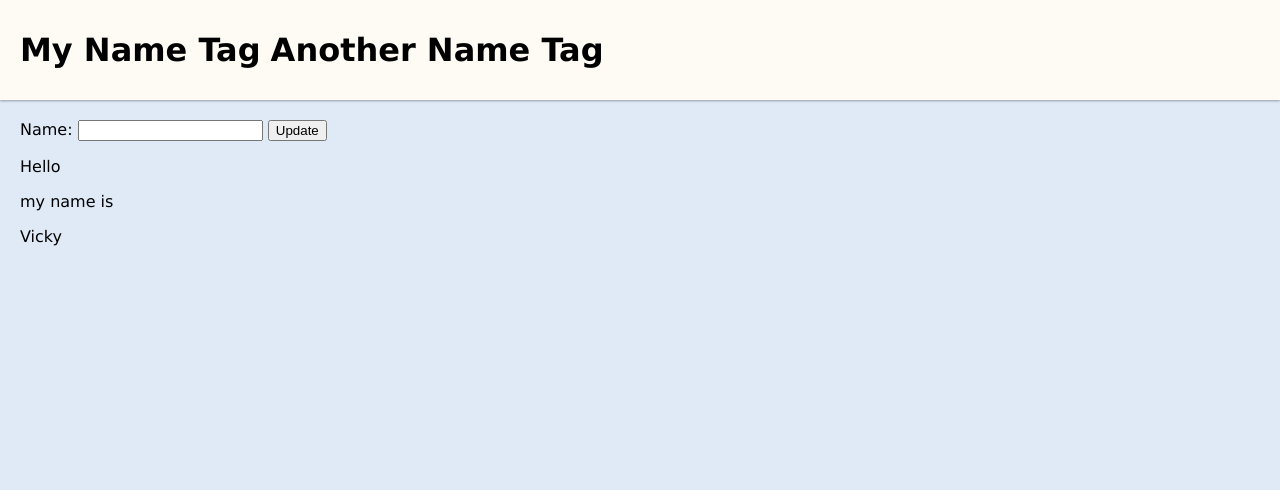
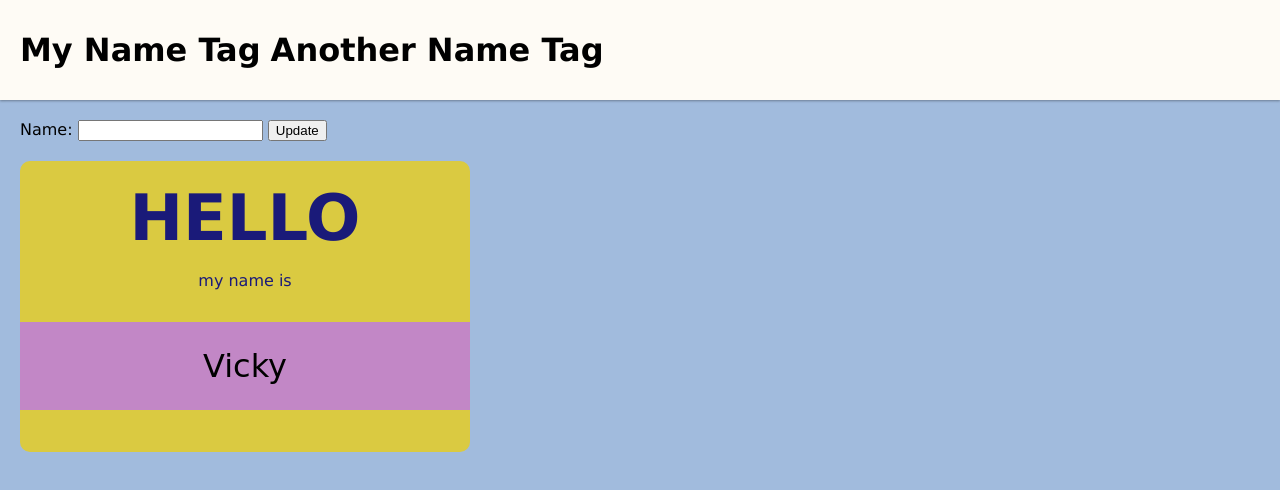
Before and after one commit to vaulogia/name-tag, a plain HTML site: page index.html in a window 1280 px wide. Drawn offline with Linux system fonts and the light colour scheme.

Commit message:
the name tag updates based on the name input

```diff
--- a/app.js
+++ b/app.js
@@ -18,3 +18,24 @@ function sayHello(name) {
 
 sayHello('Justin');
 sayHello('Natasha');
+
+//make a variable that contains a reference to the html element
+const nameElement = document.getElementById('name');
+//change the text content of that html element
+nameElement.textContent = 'Vicky';
+
+//make a variable that references the update button
+//listen for a click on that button
+const updateBtn = document.getElementById('update');
+
+updateBtn.addEventListener('click', ()=> {
+    console.log('i am clicking on the button!!');
+    //make a variable that references the INPUT value
+    const nameInput = document.getElementById('input');
+    //make a variable that contains a reference to
+    //the name html element
+    const nameElem = document.getElementById('name');
+    //change the text content of the name html element to the value
+    //of the input
+    nameElem.textContent = nameInput.value;
+});
--- a/index.html
+++ b/index.html
@@ -24,14 +24,14 @@
 
     <main>
         <section>
-            Name: <input>
-            <button>Update</button>
+            Name: <input id="input" />
+            <button id="update">Update</button>
         </section>
 
         <section class="name-tag">
             <p class="greeting">Hello</p>
             <p>my name is</p>
-            <p class="name-display">Vicky</p>
+            <p id="name" class="name-display">Vicky</p>
         </section>
     </main>
 
--- a/style.css
+++ b/style.css
@@ -2,7 +2,7 @@ body {
     margin: 0;
     font-family: Corbel, 'Lucida Grande', 'Lucida Sans Unicode', 'Lucida Sans', 'DejaVu Sans',
         'Bitstream Vera Sans', 'Liberation Sans', Verdana, 'Verdana Ref', sans-serif;
-    background: rgb(224, 234, 247);
+    background: rgb(161, 187, 221);
     display: grid;
     grid-template-rows: auto 1fr;
 }
@@ -28,3 +28,32 @@ header .logo {
 main {
     padding: 20px;
 }
+
+.name-tag {
+    background: #daca41;
+    color: rgb(26, 26, 121);
+    width: 450px;
+    margin-top: 20px;
+    padding-top: 20px;
+    padding-bottom: 10px;
+    border-radius: 10px;
+
+    text-align: center;
+}
+
+.greeting {
+    text-transform: uppercase;
+    font-size: 4em;
+    font-weight: bold;
+    margin: 0;
+}
+
+.name-display {
+    background: rgb(194, 135, 198);
+    color: black;
+    padding-top: 25px;
+    padding-bottom: 25px;
+    font-family: cursive;
+    font-size: 2em;
+}
+Footer
```
